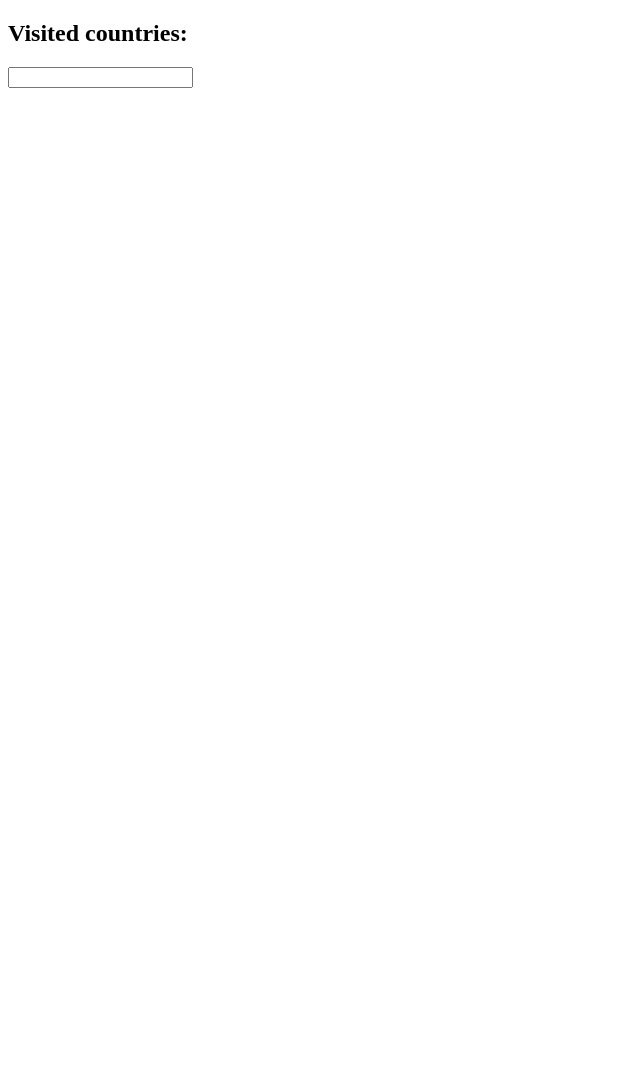
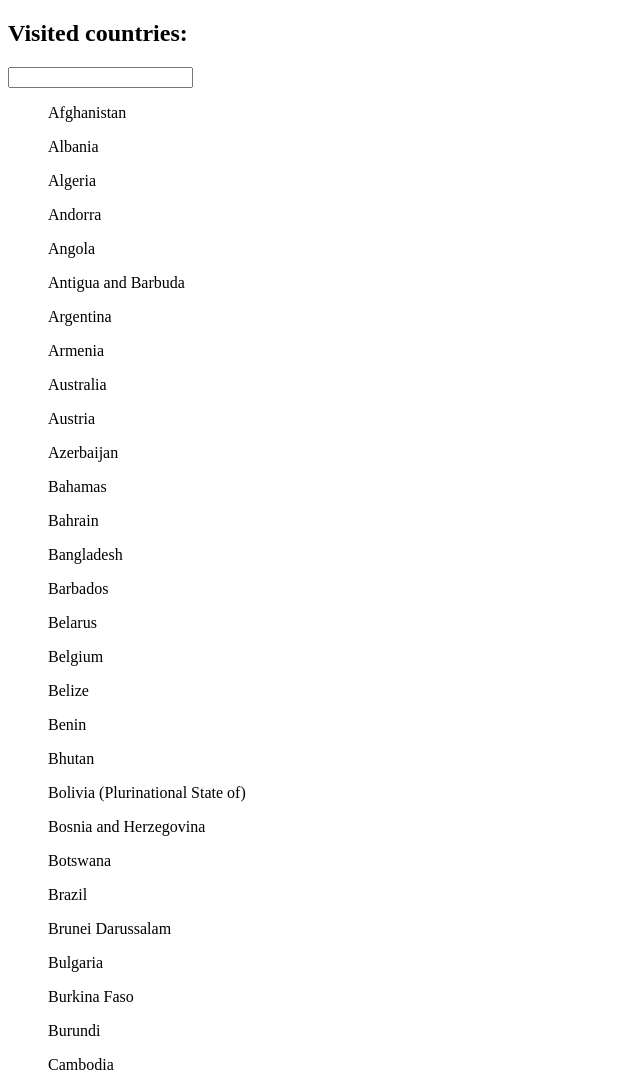
Before and after one commit to tomas-cani/flagcount, a plain HTML site: page index.html in a window 1280 px wide. Shown: the top 1077 px of the page, without its empty margins (0-640 px from the left). Before the commit the page ends 800 px from the top, so only its background shows below. Drawn offline with Linux system fonts and the light colour scheme.

Commit message:
Render countries list

```diff
--- a/app.js
+++ b/app.js
@@ -0,0 +1,18 @@
+function createCountriesList(countries) {
+  const countriesList = document.createElement('ul');
+  countries.forEach((country) => {
+    const countryElement = document.createElement('p');
+    const countryName = document.createTextNode(country.name);
+    countryElement.appendChild(countryName);
+    countriesList.appendChild(countryElement);
+  });
+  return countriesList;
+}
+
+function renderCountries() {
+  const countriesList = createCountriesList(countries);
+  const filteredCountriesElement = document.getElementsByClassName('filtered-countries')[0];
+  filteredCountriesElement.appendChild(countriesList);
+}
+
+renderCountries();
--- a/index.html
+++ b/index.html
@@ -6,8 +6,8 @@
   <title>Flag Count</title>
   <meta name="viewport" content="width=device-width, initial-scale=1">
   <link rel="stylesheet" type="text/css" media="screen" href="main.css" />
-  <script src="countries.js"></script>
-  <script src="app.js"></script>
+  <script defer src="countries.js"></script>
+  <script defer src="app.js"></script>
 </head>
 <body>
   <section class="traveler-info">
```
